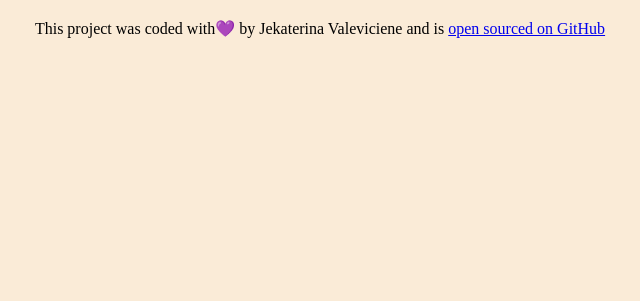
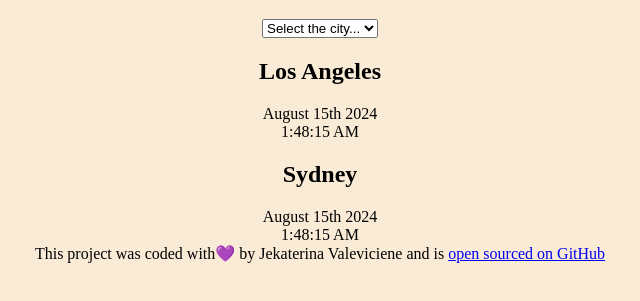
Before and after one commit to JK932-coder/world-clock, a plain HTML site: page index.html in a window 1280 px wide. Shown: the part 61-362 px from the top of the page, without its empty margins (320-960 px from the left). Drawn offline with Linux system fonts and the light colour scheme.

Commit message:
Added all HTML elements
Added dropdown and city, date and time values

```diff
--- a/index.html
+++ b/index.html
@@ -3,14 +3,34 @@
   <head>
     <meta charset="UTF-8" />
     <meta name="viewport" content="width=device-width, initial-scale=1.0" />
-    <link rel="stylesheet" href="css/style.css">
+    <link rel="stylesheet" href="css/style.css" />
     <title>World Clock- Jekaterina Valeviciene</title>
   </head>
   <body>
-    <h1>World Clock</h1>
+    <div class="container">
+      <h1>World Clock</h1>
+      <select>
+        <option value="">Select the city...</option>
+        <option value="">London</option>
+        <option value="">New York</option>
+        <option value="">Sydney</option>
+      </select>
+      <div class="city">
+        <h2>Los Angeles</h2>
+      <div class="date">August 15th 2024</div>
+      <div class="time">1:48:15 AM</div>
+      </div>
+      <div class="city">
+        <h2>Sydney</h2>
+      <div class="date">August 15th 2024</div>
+      <div class="time">1:48:15 AM</div>
+      </div>
+    </div>
     <footer>
-      This project was coded  with💜 by Jekaterina Valeviciene and is
-      <a href="https://github.com/JK932-coder/world-clock" target="_blank"> open sourced on GitHub</a>
+      This project was coded with💜 by Jekaterina Valeviciene and is
+      <a href="https://github.com/JK932-coder/world-clock" target="_blank">
+        open sourced on GitHub</a
+      >
     </footer>
     <script src="javascript/index.js"></script>
   </body>
```
